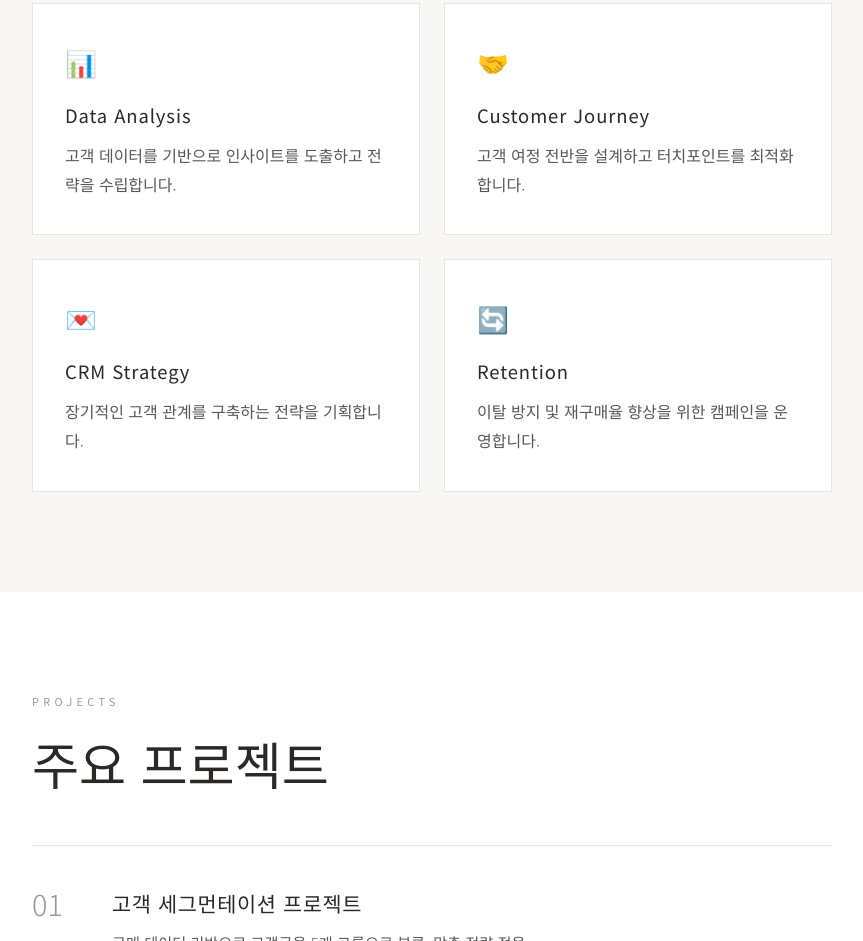
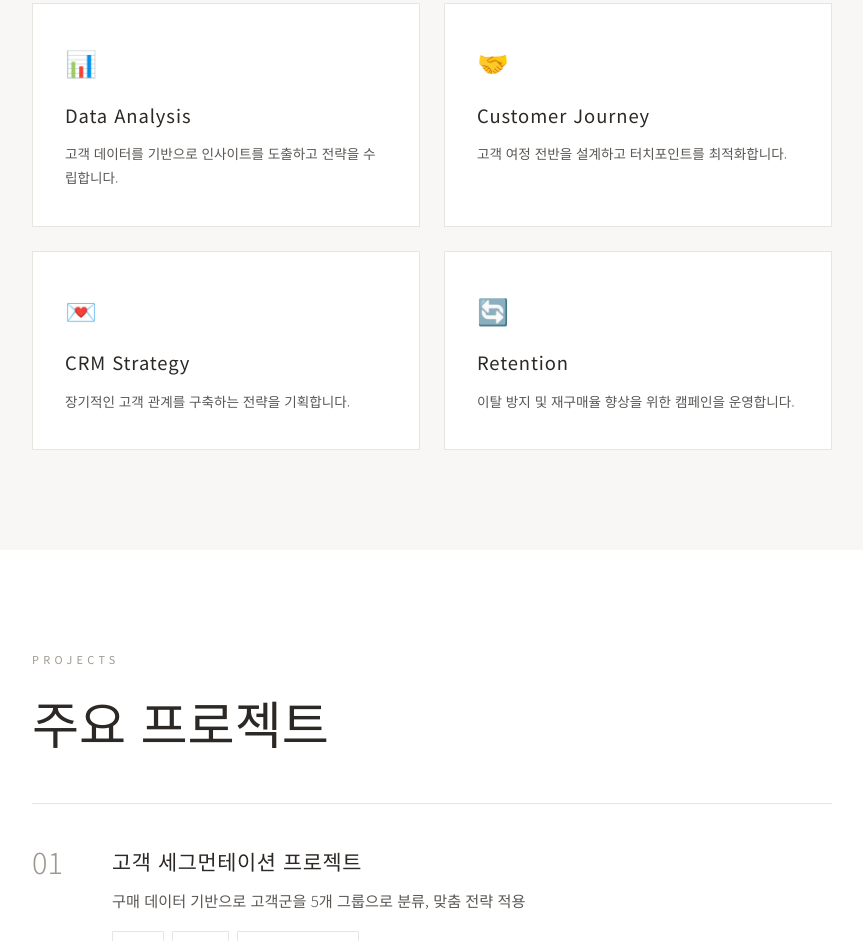
Before and after one commit to Jadeham/shj, a plain HTML site: page sehee.html in a window 1280 px wide. Shown: the part 1608-2549 px from the top of the page, without its empty margins (208-1071 px from the left). Drawn offline with Linux system fonts and the light colour scheme.

Commit message:
Update style.css

```diff
--- a/style.css
+++ b/style.css
@@ -394,7 +394,7 @@ a { text-decoration: none; color: inherit; }
 }
 
 .skill-card p {
-  font-size: 1rem;
+  font-size: 0.85rem;
   font-weight: 300;
   color: var(--dark-gray);
   line-height: 1.8;
```
